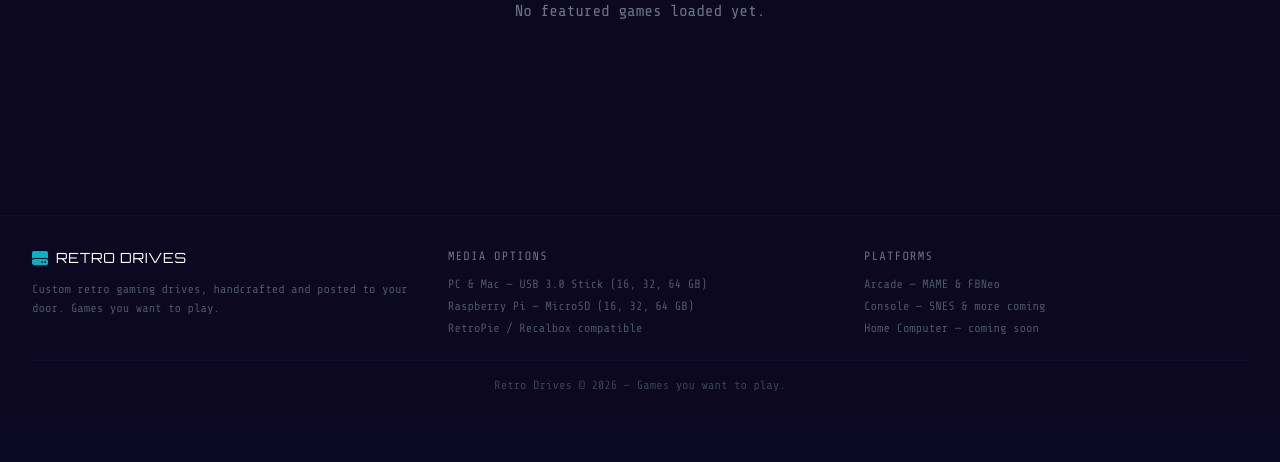
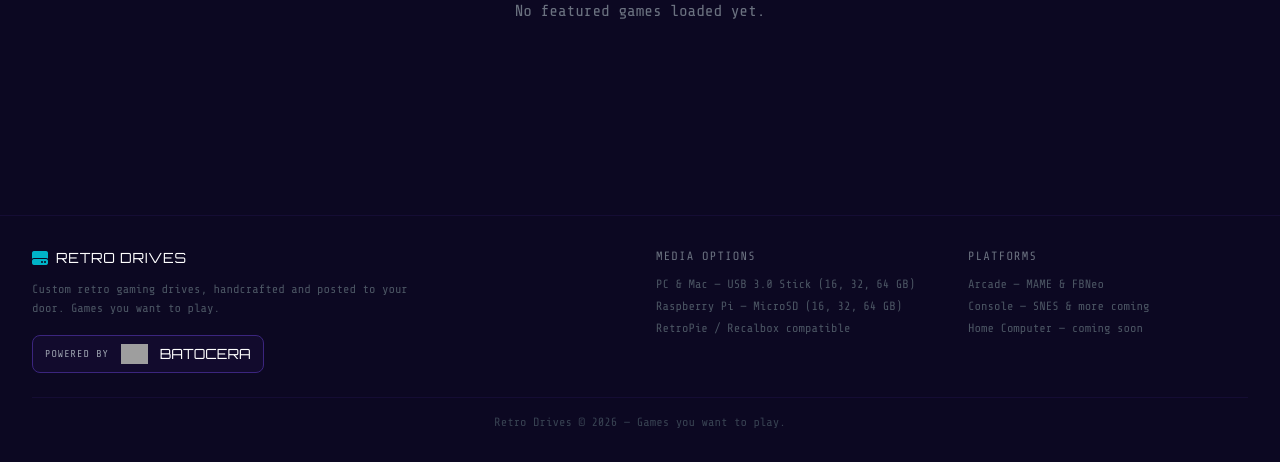
Before and after one commit to johnboy4809/retro-gaming, a Laravel app: page / in a window 1280 px wide. Shown: the part 2120-2582 px from the top of the page. Before the commit the page ends 2511 px from the top, so only its background shows below. Run offline with Laravel 12, Linux system fonts and the light colour scheme; data that the repository does not hold is empty; some libraries are stand-ins or nearby versions; grey boxes are pictures that could not be loaded.

Commit message:
feat: add 'Powered by Batocera' badge to footer
- Inserted badge in the left-hand column of the footer
- Uses official Batocera logo (via Wikimedia thumbnail)
- Styled with arcade font and retro card container to match site theme

```diff
--- a/resources/views/home.blade.php
+++ b/resources/views/home.blade.php
@@ -455,13 +455,21 @@
     <!-- Footer -->
     <footer class="border-t border-retro-border border-opacity-20 mt-8">
         <div class="max-w-7xl mx-auto px-4 sm:px-6 lg:px-8 py-8">
-            <div class="grid grid-cols-1 md:grid-cols-3 gap-8 mb-6">
-                <div>
+            <div class="grid grid-cols-1 md:grid-cols-4 gap-8 mb-6">
+                <div class="md:col-span-2">
                     <div class="flex items-center space-x-2 mb-3">
                         <i class="fa-solid fa-hard-drive text-retro-cyan"></i>
                         <span class="font-arcade text-sm text-white uppercase tracking-wider">Retro Drives</span>
                     </div>
-                    <p class="text-gray-600 text-xs font-tech leading-relaxed">Custom retro gaming drives, handcrafted and posted to your door. Games you want to play.</p>
+                    <p class="text-gray-600 text-xs font-tech leading-relaxed mb-4 max-w-sm">Custom retro gaming drives, handcrafted and posted to your door. Games you want to play.</p>
+                    <div class="inline-flex items-center space-x-3 bg-retro-card border border-retro-border rounded-lg px-3 py-2">
+                        <div class="text-gray-400 text-[10px] font-tech uppercase tracking-widest">Powered by</div>
+                        <img src="https://upload.wikimedia.org/wikipedia/commons/thumb/1/14/Batocera.linux_logo.svg/320px-Batocera.linux_logo.svg.png"
+                             alt="Batocera.linux"
+                             class="h-5 object-contain"
+                             onerror="this.onerror=null; this.src='https://batocera.org/images/logo.svg'; this.onerror=function(){this.style.display='none';};">
+                        <span class="font-arcade text-sm text-white">BATOCERA</span>
+                    </div>
                 </div>
                 <div>
                     <h4 class="font-tech text-xs text-gray-500 uppercase tracking-widest mb-3">Media Options</h4>
```
Also changed, not shown: public/images/batocera-logo.svg (added).
